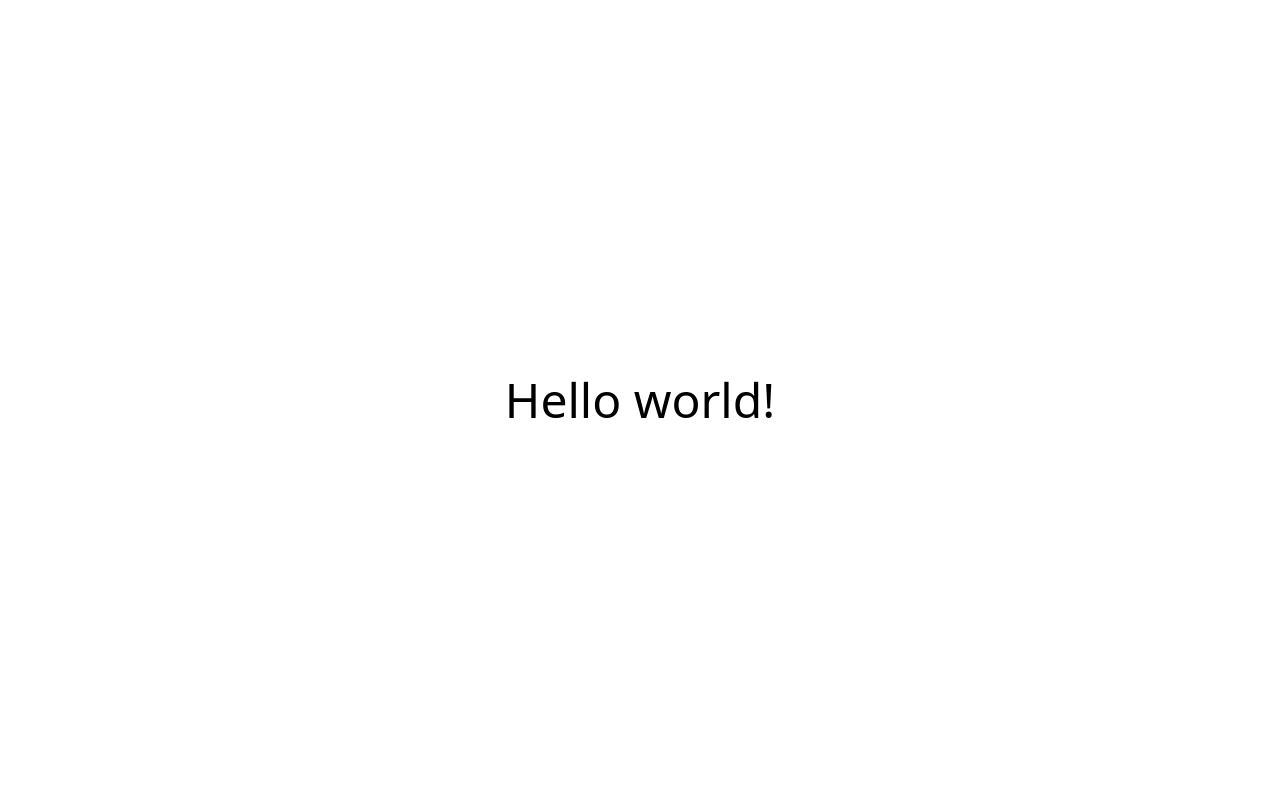
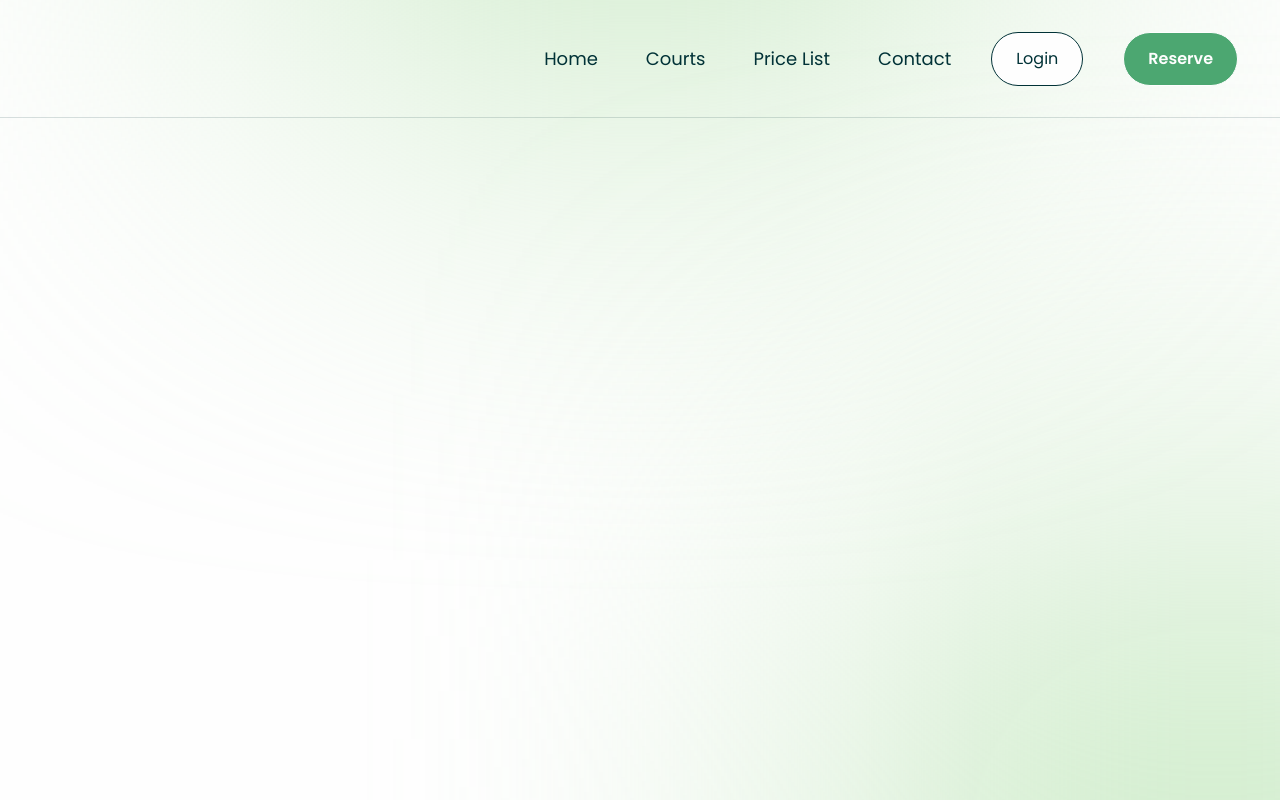
Before and after one commit to BAndris4/teniszpalya, a React (Vite) app in the folder frontend/: page / in a window 1280 px wide. Built offline with nearby package versions, Linux system fonts and the light colour scheme.

Commit message:
feat: start homepage layout with navbar

```diff
--- a/frontend/package.json
+++ b/frontend/package.json
@@ -10,10 +10,10 @@
     "preview": "vite preview"
   },
   "dependencies": {
+    "@fontsource/poppins": "^5.2.7",
     "@tailwindcss/vite": "^4.1.14",
     "react": "^19.1.1",
-    "react-dom": "^19.1.1",
-    "tailwindcss": "^4.1.14"
+    "react-dom": "^19.1.1"
   },
   "devDependencies": {
     "@eslint/js": "^9.36.0",
@@ -24,6 +24,7 @@
     "eslint-plugin-react-hooks": "^5.2.0",
     "eslint-plugin-react-refresh": "^0.4.22",
     "globals": "^16.4.0",
+    "tailwindcss": "^4.1.14",
     "vite": "^7.1.7"
   }
 }
--- a/frontend/src/App.jsx
+++ b/frontend/src/App.jsx
@@ -1,12 +1,18 @@
+import Navbar from './components/Navbar';
 import './index.css'
+import "@fontsource/poppins/700.css";
+import "@fontsource/poppins/600.css";
+import "@fontsource/poppins/500.css";
+import "@fontsource/poppins/400.css";
 
 function App() {
 
   return (
-    <div className="flex justify-center items-center h-screen">
-      <h1 className="text-5xl">
-        Hello world!
-      </h1>
+    <div className="App relative min-h-screen bg-white">
+      <Navbar></Navbar>
+      <div className='w-[50vw] h-[50vw] bg-light-green fixed top-[-45vw] left-[25vw] blur-[200px] pointer-events-none z-0'></div>
+      <div className='w-[50vw] h-[50vw] bg-light-green fixed top-[70vh] right-[-20vw] blur-[200px] pointer-events-none z-0'></div>
+
     </div>
   )
 }
--- /dev/null
+++ b/frontend/src/components/Navbar.jsx
@@ -0,0 +1,18 @@
+function Navbar() {
+    return (
+        <nav className="h-[118px] flex justify-end items-center border-dark-green-octa border-b-[1px] z-10 relative text-[18px]">
+            <div className="flex flex-row gap-10 h-[54px] mr-[42px] items-center justify-end">
+                <div className="flex flex-row gap-12 text-dark-green">
+                    <div>Home</div>
+                    <div>Courts</div>
+                    <div>Price List</div>
+                    <div>Contact</div>
+                </div>
+                <div className="pl-[24px] pr-[24px] pt-[14px] pb-[14px] text-[16px] bg-white border-dark-green text-dark-green border-[1px] rounded-[30px]">Login</div>
+                <div className="pl-[24px] pr-[24px] pt-[14px] pb-[14px] text-[16px] bg-green text-white font-semibold border-[1px] rounded-[30px]">Reserve</div>
+            </div>
+        </nav>
+    );
+}
+
+export default Navbar;
--- a/frontend/src/index.css
+++ b/frontend/src/index.css
@@ -1 +1,16 @@
 @import "tailwindcss";
+
+@theme {
+    --color-white: #fefefe;
+    --color-lighter-green: #eaf9e7;
+    --color-light-green: #c0e6ba;
+    --color-green: #4ca771;
+    --color-dark-green: #013237;
+    --color-dark-green-half: rgba(1, 50, 55, 0.5);
+    --color-dark-green-octa: rgba(1, 50, 55, 0.15);
+}
+
+body {
+  font-family: 'Poppins', sans-serif;
+  background-color: var(--color-white);
+}
--- a/frontend/vite.config.js
+++ b/frontend/vite.config.js
@@ -8,6 +8,7 @@ export default defineConfig({
     react(),
     tailwind()
   ],
+
   server: {
     port: 5000
   }
```
Also changed, not shown: 1 other file (tests, documents, lock files or other folders).
